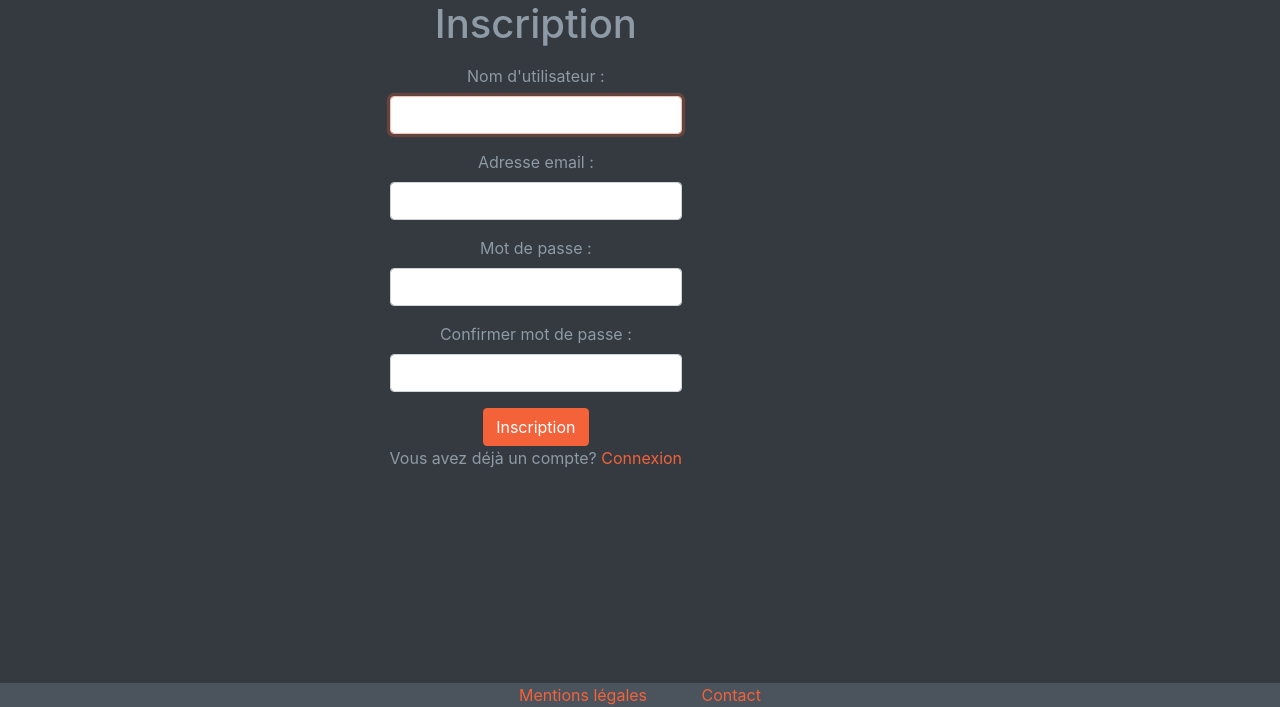
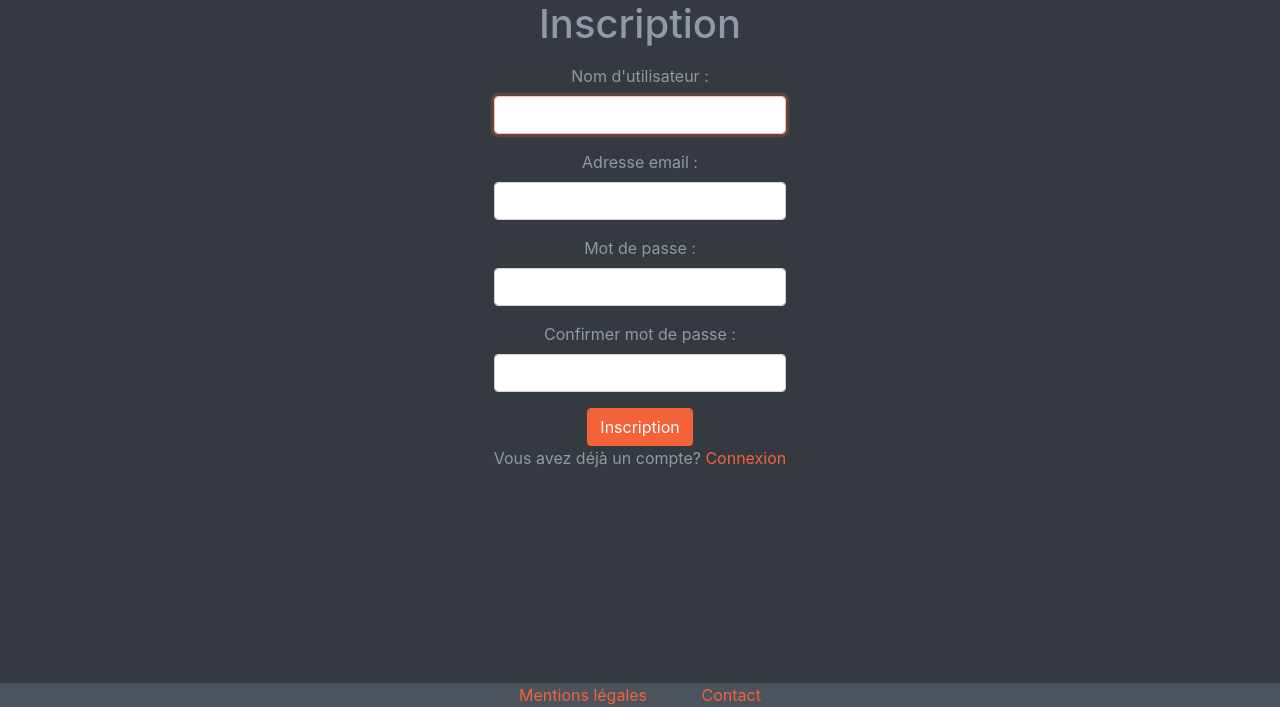
Before and after one commit to Frantz680/Site-elec, a Django app: page /accounts/register/ in a window 1280 px wide. Shown: the part 93-800 px from the top of the page. Run offline with Django 3.2, Linux system fonts and the light colour scheme; data that the repository does not hold is empty; some libraries are stand-ins or nearby versions.

Commit message:
footer ok² + col 12 login/register

```diff
--- a/accounts/templates/registration/login.html
+++ b/accounts/templates/registration/login.html
@@ -3,7 +3,7 @@
 {% block title %}Connexion{% endblock %}
 
 {% block contenu %}
-<div class="masthead-lumiere-home col-md-10">
+<div class="masthead-lumiere-home col-md-12">
     <div class="container h-100">
         <div class="row h-100 align-items-center justify-content-center text-center text-clair">
             <form method="POST">
--- a/accounts/templates/registration/register.html
+++ b/accounts/templates/registration/register.html
@@ -3,7 +3,7 @@
 {% block title %}Inscription{% endblock %}
 
 {% block contenu %}
-<div class="masthead-lumiere-home col-md-10">
+<div class="masthead-lumiere-home col-md-12">
     <div class="container h-100">
         <div class="row h-100 align-items-center justify-content-center text-center text-clair">
             <form method="POST" id="form_register">
--- a/static/css/styles_footer.css
+++ b/static/css/styles_footer.css
@@ -1,7 +1,7 @@
 /*FOOTER*/
 
 .footer{
-    position:absolute;
+    position: fixed !important;
     bottom:0;
     width:100%;
 }
```
